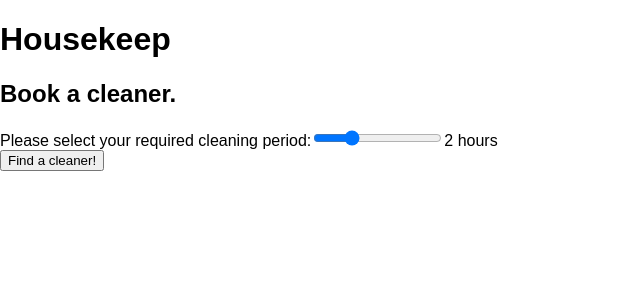
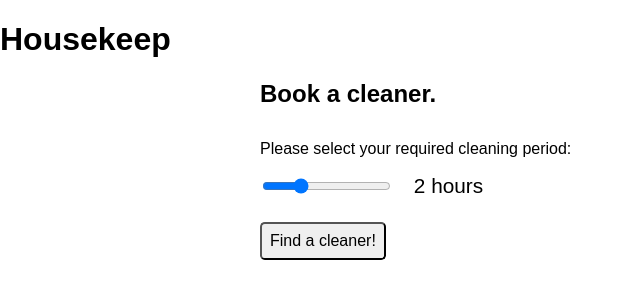
Before and after one commit to mattlub/cleaner-booking-ui, a React (Create React App) app: page / in a window 1280 px wide. Shown: the top 300 px of the page, without its empty margins (0-640 px from the left). Built offline with nearby package versions, Linux system fonts and the light colour scheme.

Commit message:
some simple css on the form

```diff
--- a/src/App.css
+++ b/src/App.css
@@ -0,0 +1,58 @@
+.app {
+	font-family: sans-serif;
+}
+
+.app-header {
+
+}
+
+.app-title {
+
+}
+
+
+
+.content {
+	width: 100%;
+	max-width: 760px;
+	margin: auto;
+}
+
+/* form */
+form {
+	margin: 2em 0em;
+}
+
+.form-label {
+	display: block;
+}
+
+.timeinput-container {
+	display: flex;
+	align-items: center;
+	padding: 1em 0em;
+}
+
+.timeinput-value {
+	padding: 0em 1em;
+	font-size: 1.3em;
+}
+
+.submit-button {
+	padding: 0.5em;
+	margin: 0.5em 0em;
+	font-size: 1em;
+	border-radius: 0.3em;
+}
+
+/* calendar */
+
+.calendar {
+	width: 100%;
+}
+
+.calendar-day {
+	width: 14%;
+	border: 1px solid grey;
+	display: inline-block;
+}
--- a/src/App.js
+++ b/src/App.js
@@ -49,11 +49,12 @@
   render () {
     return (
 
-      <div className="App">
+      <div className="app">
 
-        <header className="App-header">
-          <h1 className="App-title">Housekeep</h1>
+        <header className="app-header">
+          <h1 className="app-title">Housekeep</h1>
         </header>
+        <section className="content">
 
           <h2>
             Book a cleaner.
@@ -64,7 +65,7 @@
               value={ this.state.selectedPeriod }
               handleInputChange={ this.handleInputChange }
             />
-          <button type="submit">
+            <button className="submit-button" type="submit">
               Find a cleaner!
             </button>
           </form>
@@ -79,6 +80,7 @@
             />
           }
 
+        </section>
       </div>
     )
   }
--- a/src/components/TimeInput.js
+++ b/src/components/TimeInput.js
@@ -3,12 +3,14 @@
 
 const TimeInput = ({ value, handleInputChange}) => (
   <div>
-    <label>Please select your required cleaning period:</label>
-    <input type="range" min="0.5" max="6" step="0.5"
-      defaultValue={ value }
-      onChange={ e => handleInputChange(e) }
-    />
-    <span>{ formatHours(value) }</span>
+    <label class="form-label">Please select your required cleaning period:</label>
+    <div className="timeinput-container">
+      <input type="range" min="0.5" max="6" step="0.5"
+        defaultValue={ value }
+        onChange={ e => handleInputChange(e) }
+      />
+      <span className="timeinput-value">{ formatHours(value) }</span>
+    </div>
   </div>
 )
 
```
Lines whose indentation alone changed are shown as unchanged.
